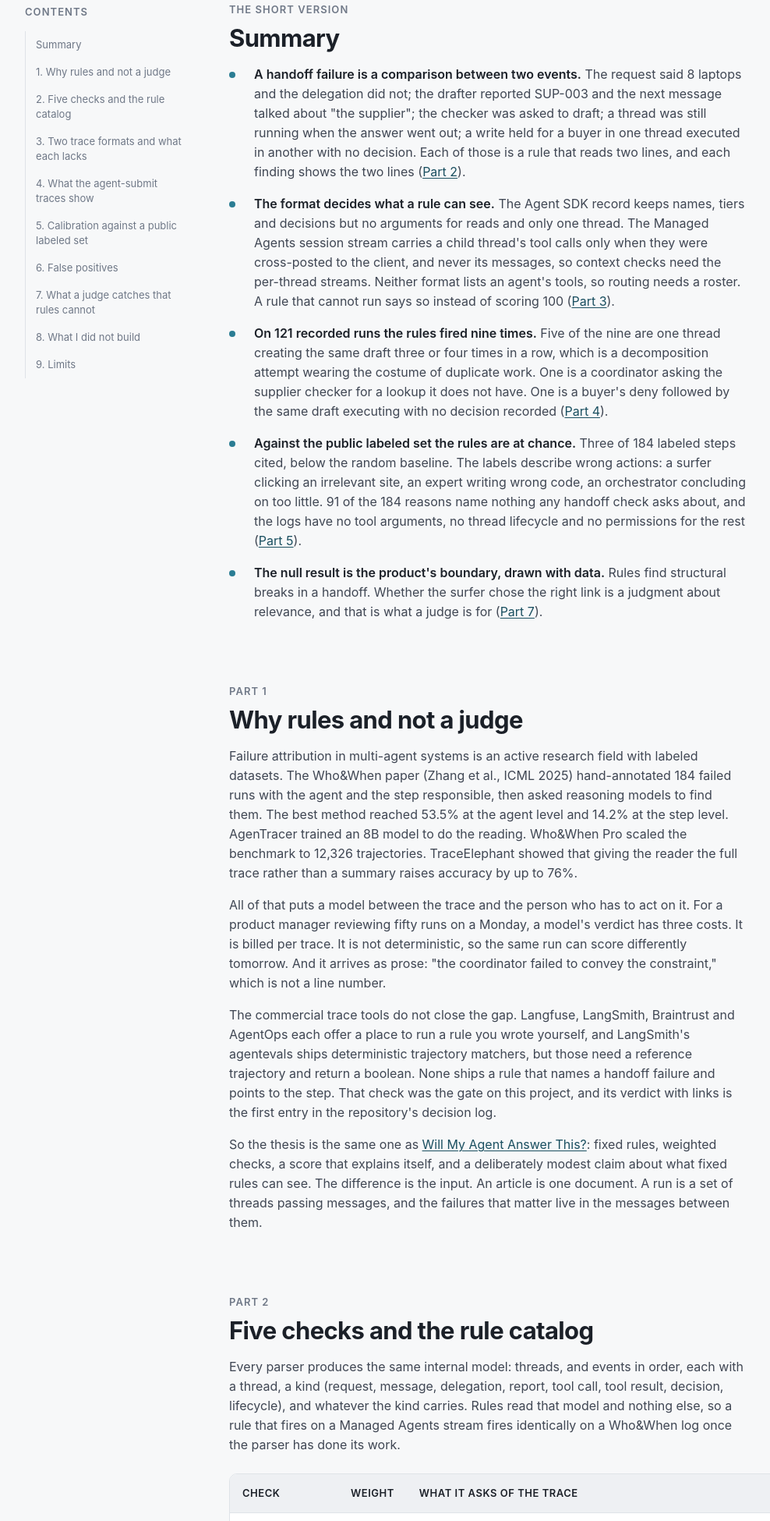
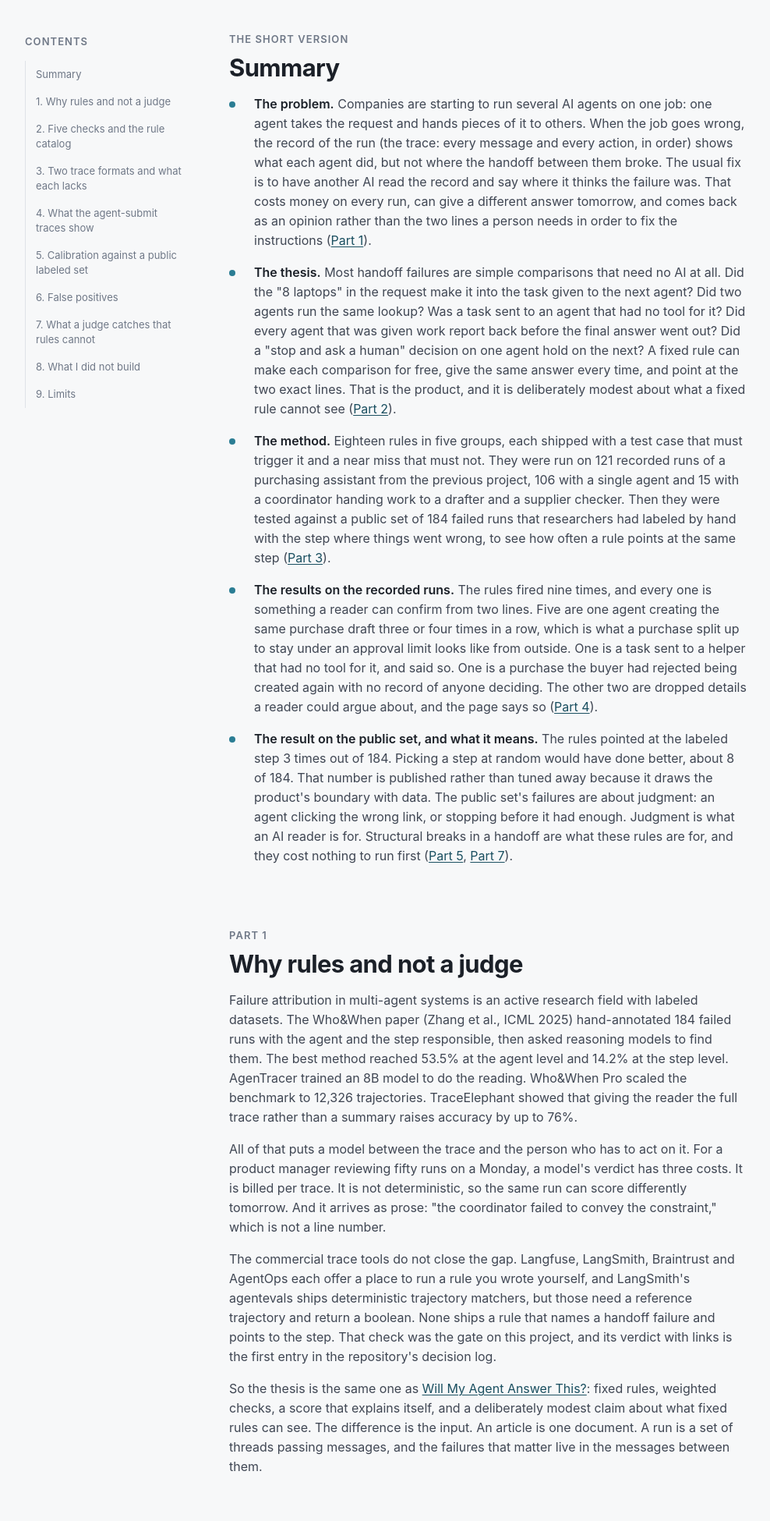
Before and after one commit to roanukz/agent-handoff, a website built with Vite: page docs/index.html in a window 1280 px wide. Shown: the part 850-2800 px from the top of the page at 78% size, without its empty margins (72-1060 px from the left). Built offline with nearby package versions, Linux system fonts and the light colour scheme.

Commit message:
Rewrite the teardown summary for a business reader and gloss terms on first use
The summary now says why the problem matters, what the thesis is, how
it was tested and what came back, in plain words. Thread, delegation,
report, tool call, parser, roster, sidecar, orchestrator, precision,
recall and false positive are each explained where they first appear.

Co-Authored-By: Claude Fable 5.1 <noreply@anthropic.com>

```diff
--- a/docs/index.html
+++ b/docs/index.html
@@ -73,8 +73,8 @@
           <div class="fact">
             <span class="fact-value">18 rules</span>
             <span class="fact-label"
-              >Across five checks. Each rule has a fixture that fires it and a
-              fixture that must not, and each finding cites the event ids it
+              >Across five checks. Each rule has a test case that fires it and
+              a near miss that must not, and each finding names the events it
               compared</span
             >
           </div>
@@ -97,9 +97,10 @@
           <div class="fact">
             <span class="fact-value">0</span>
             <span class="fact-label"
-              >Model calls, in the page, the CLI, the tests and the calibration.
-              The page enforces it with a Content Security Policy rather than a
-              promise</span
+              >Model calls, in the page, the command line, the tests and the
+              calibration. The page enforces it with a Content Security Policy,
+              a browser setting that refuses every network request, rather than
+              with a promise</span
             >
           </div>
         </div>
@@ -129,47 +130,64 @@
           <h2>Summary</h2>
           <ul>
             <li>
-              <strong>A handoff failure is a comparison between two events.</strong>
-              The request said 8 laptops and the delegation did not; the drafter
-              reported SUP-003 and the next message talked about "the supplier";
-              the checker was asked to draft; a thread was still running when the
-              answer went out; a write held for a buyer in one thread executed in
-              another with no decision. Each of those is a rule that reads two
-              lines, and each finding shows the two lines (<a href="#checks">Part 2</a>).
+              <strong>The problem.</strong> Companies are starting to run
+              several AI agents on one job: one agent takes the request and
+              hands pieces of it to others. When the job goes wrong, the record
+              of the run (the trace: every message and every action, in order)
+              shows what each agent did, but not where the handoff between them
+              broke. The usual fix is to have another AI read the record and say
+              where it thinks the failure was. That costs money on every run,
+              can give a different answer tomorrow, and comes back as an opinion
+              rather than the two lines a person needs in order to fix the
+              instructions (<a href="#why-rules">Part 1</a>).
             </li>
             <li>
-              <strong>The format decides what a rule can see.</strong> The Agent
-              SDK record keeps names, tiers and decisions but no arguments for
-              reads and only one thread. The Managed Agents session stream carries
-              a child thread's tool calls only when they were cross-posted to the
-              client, and never its messages, so context checks need the
-              per-thread streams. Neither format lists an agent's tools, so
-              routing needs a roster. A rule that cannot run says so instead of
-              scoring 100 (<a href="#formats">Part 3</a>).
+              <strong>The thesis.</strong> Most handoff failures are simple
+              comparisons that need no AI at all. Did the "8 laptops" in the
+              request make it into the task given to the next agent? Did two
+              agents run the same lookup? Was a task sent to an agent that had
+              no tool for it? Did every agent that was given work report back
+              before the final answer went out? Did a "stop and ask a human"
+              decision on one agent hold on the next? A fixed rule can make each
+              comparison for free, give the same answer every time, and point at
+              the two exact lines. That is the product, and it is deliberately
+              modest about what a fixed rule cannot see
+              (<a href="#checks">Part 2</a>).
             </li>
             <li>
-              <strong>On 121 recorded runs the rules fired nine times.</strong>
-              Five of the nine are one thread creating the same draft three or
-              four times in a row, which is a decomposition attempt wearing the
-              costume of duplicate work. One is a coordinator asking the supplier
-              checker for a lookup it does not have. One is a buyer's deny
-              followed by the same draft executing with no decision recorded
+              <strong>The method.</strong> Eighteen rules in five groups, each
+              shipped with a test case that must trigger it and a near miss that
+              must not. They were run on 121 recorded runs of a purchasing
+              assistant from the previous project, 106 with a single agent and 15
+              with a coordinator handing work to a drafter and a supplier
+              checker. Then they were tested against a public set of 184 failed
+              runs that researchers had labeled by hand with the step where
+              things went wrong, to see how often a rule points at the same step
+              (<a href="#formats">Part 3</a>).
+            </li>
+            <li>
+              <strong>The results on the recorded runs.</strong> The rules fired
+              nine times, and every one is something a reader can confirm from
+              two lines. Five are one agent creating the same purchase draft
+              three or four times in a row, which is what a purchase split up to
+              stay under an approval limit looks like from outside. One is a task
+              sent to a helper that had no tool for it, and said so. One is a
+              purchase the buyer had rejected being created again with no record
+              of anyone deciding. The other two are dropped details a reader
+              could argue about, and the page says so
               (<a href="#corpus">Part 4</a>).
             </li>
             <li>
-              <strong>Against the public labeled set the rules are at chance.</strong>
-              Three of 184 labeled steps cited, below the random baseline. The
-              labels describe wrong actions: a surfer clicking an irrelevant site,
-              an expert writing wrong code, an orchestrator concluding on too
-              little. 91 of the 184 reasons name nothing any handoff check asks
-              about, and the logs have no tool arguments, no thread lifecycle and
-              no permissions for the rest (<a href="#calibration">Part 5</a>).
-            </li>
-            <li>
-              <strong>The null result is the product's boundary, drawn with data.</strong>
-              Rules find structural breaks in a handoff. Whether the surfer chose
-              the right link is a judgment about relevance, and that is what a
-              judge is for (<a href="#judge">Part 7</a>).
+              <strong>The result on the public set, and what it means.</strong>
+              The rules pointed at the labeled step 3 times out of 184. Picking
+              a step at random would have done better, about 8 of 184. That
+              number is published rather than tuned away because it draws the
+              product's boundary with data. The public set's failures are about
+              judgment: an agent clicking the wrong link, or stopping before it
+              had enough. Judgment is what an AI reader is for. Structural breaks
+              in a handoff are what these rules are for, and they cost nothing
+              to run first (<a href="#calibration">Part 5</a>,
+              <a href="#judge">Part 7</a>).
             </li>
           </ul>
         </section>
@@ -220,12 +238,19 @@
           <p class="section-kicker">Part 2</p>
           <h2>Five checks and the rule catalog</h2>
           <p>
-            Every parser produces the same internal model: threads, and events in
-            order, each with a thread, a kind (request, message, delegation,
-            report, tool call, tool result, decision, lifecycle), and whatever the
-            kind carries. Rules read that model and nothing else, so a rule that
-            fires on a Managed Agents stream fires identically on a Who&amp;When
-            log once the parser has done its work.
+            A few words carry the rest of this page. A <strong>thread</strong> is
+            one agent's own sequence of events inside a run; the coordinator has
+            one, and each helper it starts has its own. A
+            <strong>delegation</strong> is the message that hands a task from one
+            thread to another, and a <strong>report</strong> is the message back.
+            A <strong>tool call</strong> is an agent using a capability it was
+            given, such as looking up a catalog item, with the arguments it passed
+            and the result it got. A <strong>parser</strong> is the code that
+            reads one vendor's trace format into a shared model made of those
+            pieces: threads, and events in order, each with a thread, a kind, and
+            whatever the kind carries. Rules read that model and nothing else, so
+            a rule that fires on a Managed Agents stream fires identically on a
+            Who&amp;When log once the parser has done its work.
           </p>
           <div class="table-scroll">
             <table>
@@ -249,12 +274,13 @@
             check below 60, because an average is exactly the thing that hides one
             collapsed dimension. What is new here is the silent state. A rule that
             cannot run on a trace, because the trace has one thread, or no tool
-            arguments, or no roster, or no recorded decision, is listed as silent
-            with its reason. Silent is not clean, and the report says which.
+            arguments, or no roster (the list of tools each agent is allowed to
+            use), or no recorded decision, is listed as silent with its reason.
+            Silent is not clean, and the report says which.
           </p>
           <div class="table-scroll">
             <table>
-              <caption>The 18 rules. "Needs" is what the trace has to contain for the rule to run at all. Every rule ships with a synthetic fixture that fires it and a near miss that must not, and the test suite fails if either is missing.</caption>
+              <caption>The 18 rules. "Needs" is what the trace has to contain for the rule to run at all. Every rule ships with a synthetic test case (a fixture) that fires it and a near miss that must not, and the test suite fails if either is missing.</caption>
               <thead>
                 <tr><th>Rule</th><th>Fires when</th><th>Severity</th><th>Needs</th></tr>
               </thead>
@@ -305,9 +331,13 @@
           <p class="section-kicker">Part 3</p>
           <h2>Two trace formats and what each lacks</h2>
           <p>
-            The PRD asked for the rules to run unchanged across the agent-submit
-            hook log and the Managed Agents thread stream. The first surprise was
-            that agent-submit has no hook log. Its hooks write to stderr; what it
+            The two formats come from the two ways the previous project was run.
+            The Claude Agent SDK is the toolkit for running an agent on a machine
+            you control; Claude Managed Agents is the hosted version, where the
+            platform runs the loop and your code answers when an agent calls a
+            tool. The PRD asked for the rules to run unchanged across the
+            agent-submit hook log and the Managed Agents thread stream. The first
+            surprise was that agent-submit has no hook log. Its hooks write to stderr; what it
             persists per session is a decisions file (the tier classification and
             decision per tool-use id, in call order) and a trail (decision lines
             with reasons, and one line per write with before and after). That is
@@ -317,7 +347,7 @@
             <table>
               <caption>What each format carries, and therefore which rules can run on it. A third format, the Who&amp;When labeled set, is in Part 5.</caption>
               <thead>
-                <tr><th>Format</th><th>Threads</th><th>Tool arguments</th><th>Delegations and reports</th><th>Lifecycle</th><th>Decisions</th><th>Declared tools</th></tr>
+                <tr><th>Format</th><th>Threads</th><th>Tool arguments</th><th>Delegations and reports</th><th>Lifecycle (started, idle, terminated)</th><th>Decisions (allow, ask, deny)</th><th>Declared tools</th></tr>
               </thead>
               <tbody>
                 <tr>
@@ -335,7 +365,7 @@
                   <td>Every custom tool call, with input and result</td>
                   <td>On the primary stream as sent and received; mirrored on the child's stream</td>
                   <td>Created, running, idle with a stop reason, terminated</td>
-                  <td>Not in the stream. The client that answered the call has them; the variant wrote them to a results file the parser joins</td>
+                  <td>Not in the stream. The client that answered the call has them; the variant wrote them to a companion results file (a sidecar) that the parser joins to the trace</td>
                   <td>Not in the stream. A roster file supplies them</td>
                 </tr>
               </tbody>
@@ -460,9 +490,10 @@
           <p>
             Who&amp;When has 184 failed runs with hand-written labels: the agent
             responsible, the step, and a sentence of reason. 58 are hand-crafted
-            systems in the Magentic-One pattern, an orchestrator delegating to a
-            web surfer and others; 126 are algorithm-generated group chats of
-            experts sharing a code executor. The parser turns each history entry
+            systems in the Magentic-One pattern, where an orchestrator (that
+            system's word for the coordinator) delegates to a web surfer and
+            others; 126 are algorithm-generated group chats of experts sharing a
+            code executor. The parser turns each history entry
             into exactly one event, so a label on step 12 is a label on event
             <code>step-12</code>, and a hit is a finding that cites it. The set is
             fetched by a script rather than committed, because the records embed
@@ -486,9 +517,12 @@
             </table>
           </div>
           <p>
-            Precision and recall per rule need one more definition. The labels mark
-            the failing step, not the failure kind, so recall is measured against a
-            keyword map from the label's free-text reason to a check: "did not
+            Two more numbers per rule need defining. Precision asks: of the times
+            the rule fired, how often did it point at the labeled step? Recall
+            asks: of the failures the rule was meant to catch, how many did it
+            point at? The labels mark the failing step, not the failure kind, so
+            recall is measured against a keyword map from the label's free-text
+            reason to a check: "did not
             include the criterion" maps to context carried, "should have let the
             surfer scroll further" to termination, "repeated" to duplicate work.
             The map is published in the results file and can be argued with. Under
@@ -558,8 +592,10 @@
           <p class="section-kicker">Part 6</p>
           <h2>False positives</h2>
           <p>
-            The false positives that remain sort into three classes, and each is a
-            statement about what a text rule cannot know.
+            A false positive is a finding that is wrong: the rule fired and a
+            reader who looks at the two lines would disagree. The ones that remain
+            sort into three classes, and each is a statement about what a text
+            rule cannot know.
           </p>
           <p>
             <strong>A figure is not a constraint just because it is a figure.</strong>
```
